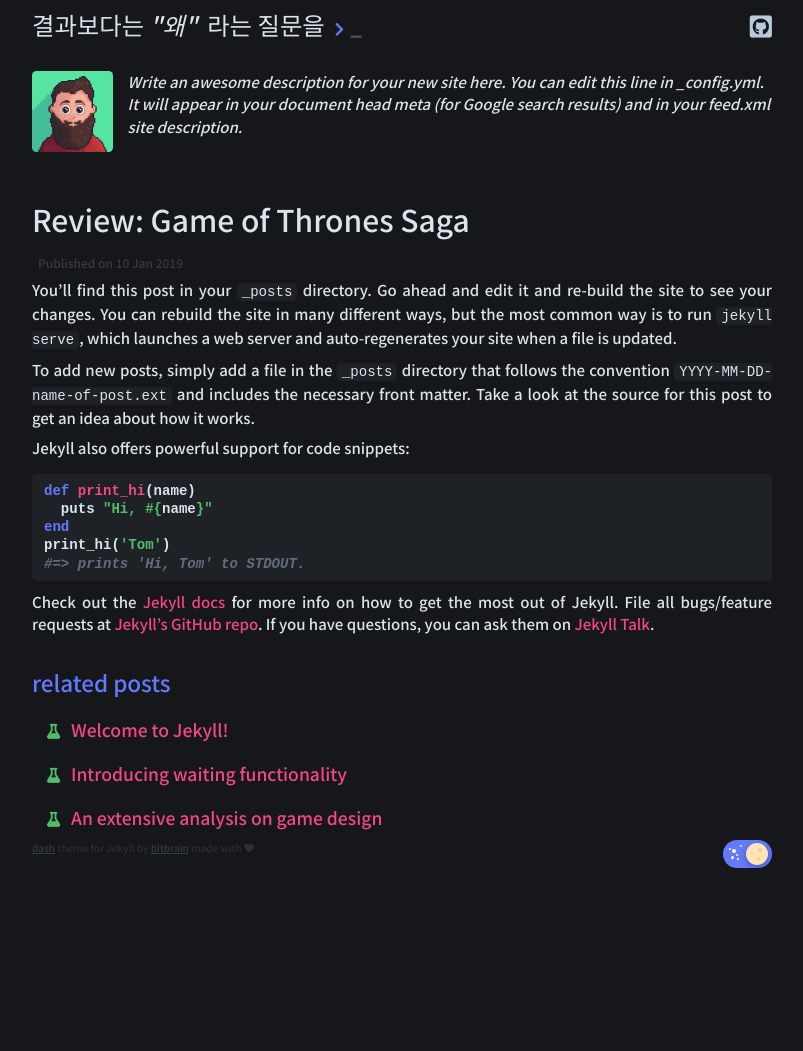
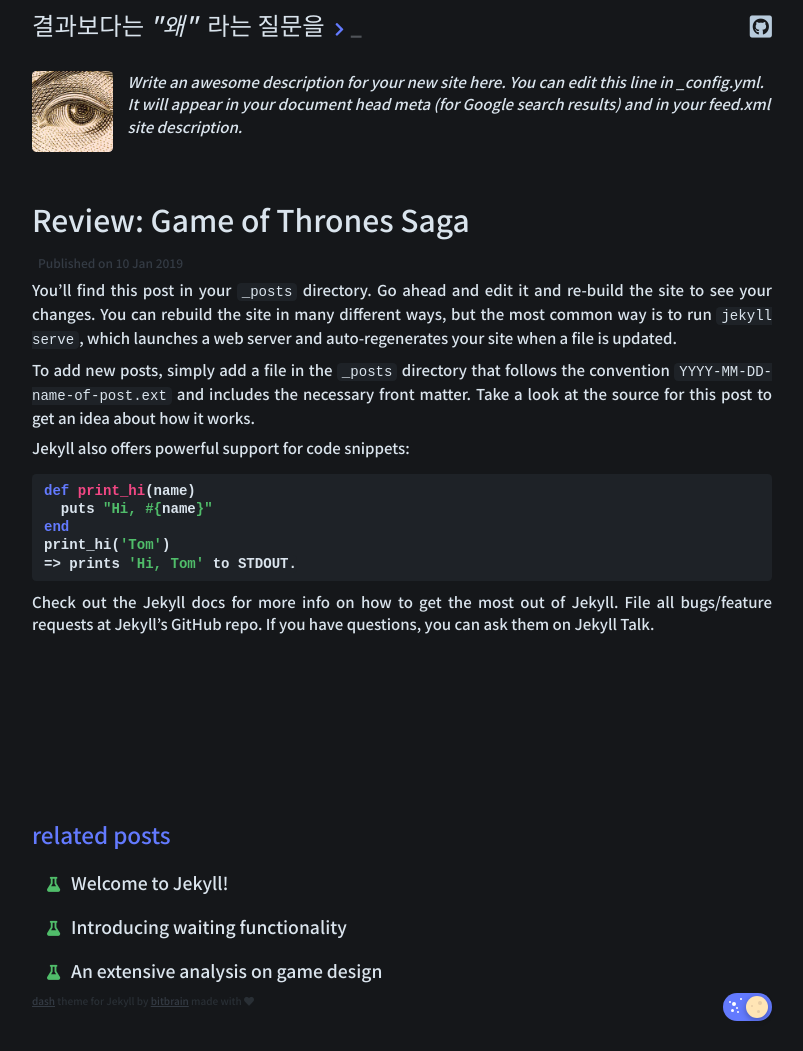
Before and after one commit to winverse/winverse.github.io, a Jekyll site: the page built from _posts/2019-01-10-review-game-of-thrones.md, in a window 1280 px wide. Shown: the whole page, without its empty margins (238-1041 px from the left). Built offline with Jekyll 4.4.1, drawn with Linux system fonts in a browser that asks for light colours; nearby versions of some CDN libraries; comment, search, counter and statistics services are not loaded; before the commit the page ends 900 px from its top, so only the background shows below that.

```diff
--- a/_config.yml
+++ b/_config.yml
@@ -22,7 +22,7 @@ dash:
 
   # (optional) discqus comment configuration
   disqus:
-    shortname: winverse-github-io
+    shortname: winverse
 
   # generate social links in footer
   # supported colors: green, red, orange, blue, cyan, pink, teal, yellow, indigo, purple
--- a/_layouts/post.html
+++ b/_layouts/post.html
@@ -39,7 +39,7 @@ layout: default
 <div class="related">
   <h2>related posts</h2>
   <ul class="related-posts">
-    {% for post in site.related_posts limit:3 %}
+    {% for post in site.related_posts limit:4 %}
       <li>
         <h3>
           <a href="{{ post.url }}">
--- a/_posts/2019-01-10-review-game-of-thrones.md
+++ b/_posts/2019-01-10-review-game-of-thrones.md
@@ -14,7 +14,7 @@ def print_hi(name)
   puts "Hi, #{name}"
 end
 print_hi('Tom')
-#=> prints 'Hi, Tom' to STDOUT.
+=> prints 'Hi, Tom' to STDOUT.
 {% endhighlight %}
 
 Check out the [Jekyll docs][jekyll-docs] for more info on how to get the most out of Jekyll. File all bugs/feature requests at [Jekyll’s GitHub repo][jekyll-gh]. If you have questions, you can ask them on [Jekyll Talk][jekyll-talk].
--- a/_sass/dash/_base.scss
+++ b/_sass/dash/_base.scss
@@ -107,7 +107,7 @@ h1, h2, h3, h4, h5, h6 {
  * Links
  */
 a {
-  color: $color-pink;
+  color: $color-foreground;
   text-decoration: none;
 
   &:hover {
--- a/assets/css/style.scss
+++ b/assets/css/style.scss
@@ -9,3 +9,8 @@
         color: t('foreground-color');
     }
 }
+
+#disqus_thread {
+    padding-top: 80px;
+    padding-bottom: 50px
+}
```
Also changed, not shown: assets/avatar.png.
